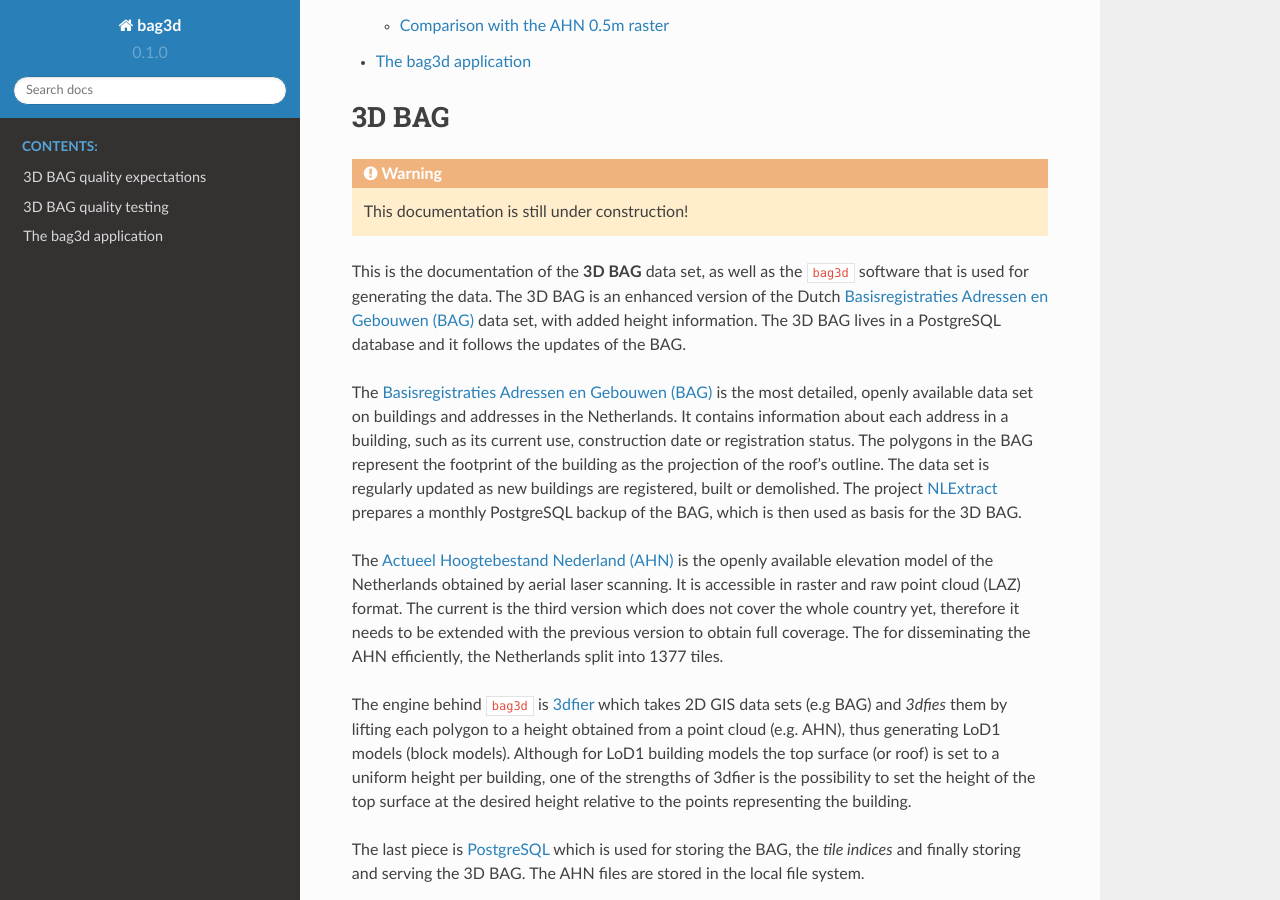
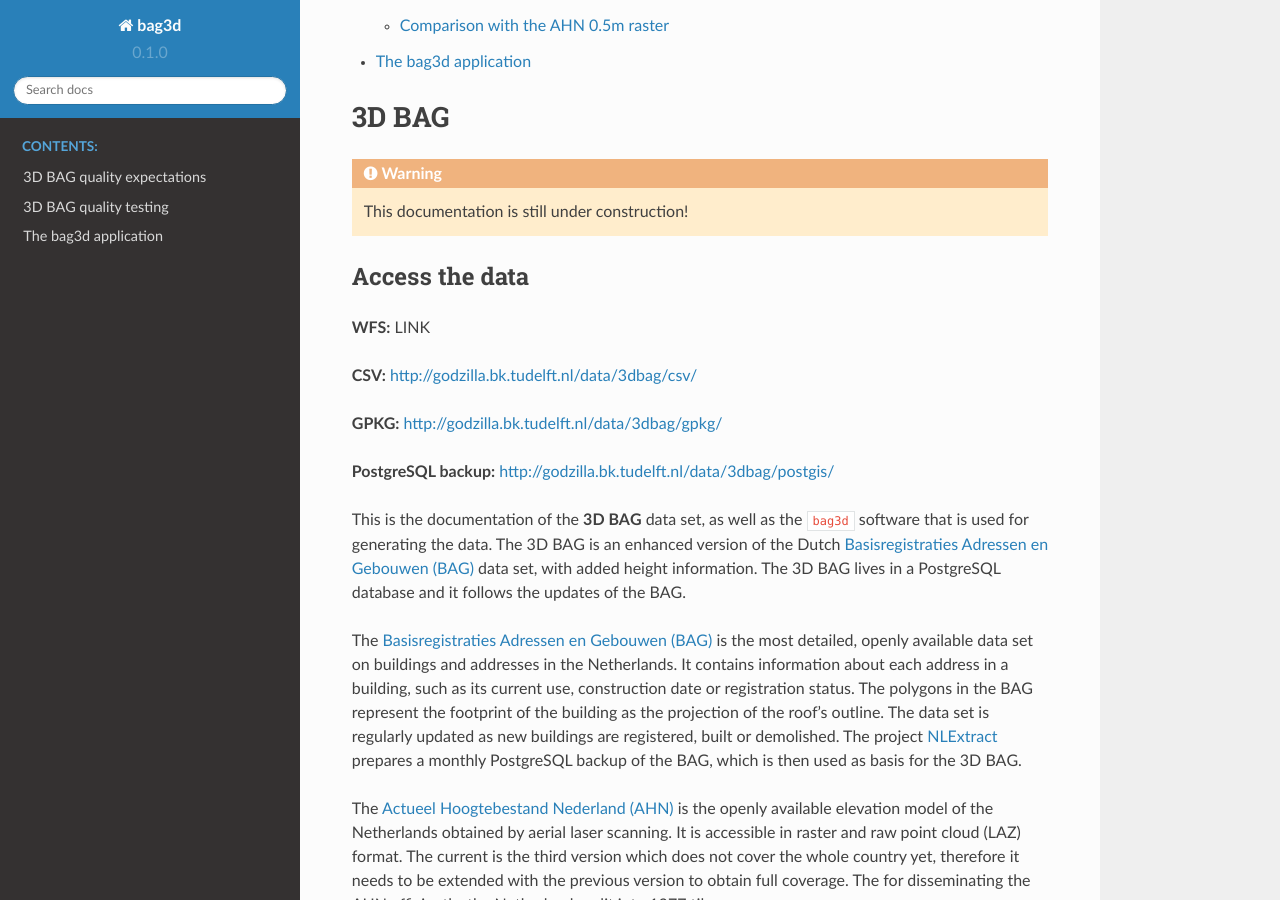
Before and after one commit to tudelft3d/bag3d, a Sphinx documentation site: the page built from docs/source/index.rst, in a window 1280 px wide and 900 px high, scrolled down 337 px. Built offline with Sphinx 7.4.7 and the Read the Docs theme 2.0.0, drawn with Linux system fonts in a browser that asks for light colours.

```diff
--- a/docs/source/index.rst
+++ b/docs/source/index.rst
@@ -14,6 +14,17 @@
 ======
 
 .. warning:: This documentation is still under construction!
+
+Access the data
+---------------
+
+**WFS:** LINK
+
+**CSV:** `<http://godzilla.bk.tudelft.nl/data/3dbag/csv/>`_
+
+**GPKG:** `<http://godzilla.bk.tudelft.nl/data/3dbag/gpkg/>`_
+
+**PostgreSQL backup:** `<http://godzilla.bk.tudelft.nl/data/3dbag/postgis/>`_
 
 This is the documentation of the **3D BAG** data set, as well as the ``bag3d`` software that is used for generating the data. The 3D BAG is an enhanced version of the Dutch `Basisregistraties Adressen en Gebouwen (BAG) <https://www.kadaster.nl/wat-is-de-bag>`_ data set, with added height information. The 3D BAG lives in a PostgreSQL database and it follows the updates of the BAG.
 
@@ -42,7 +53,7 @@
 
 
 Attribute description
-----------------
+---------------------
 
 attributes from the BAG
 
```
Also changed, not shown: 1 other file.
